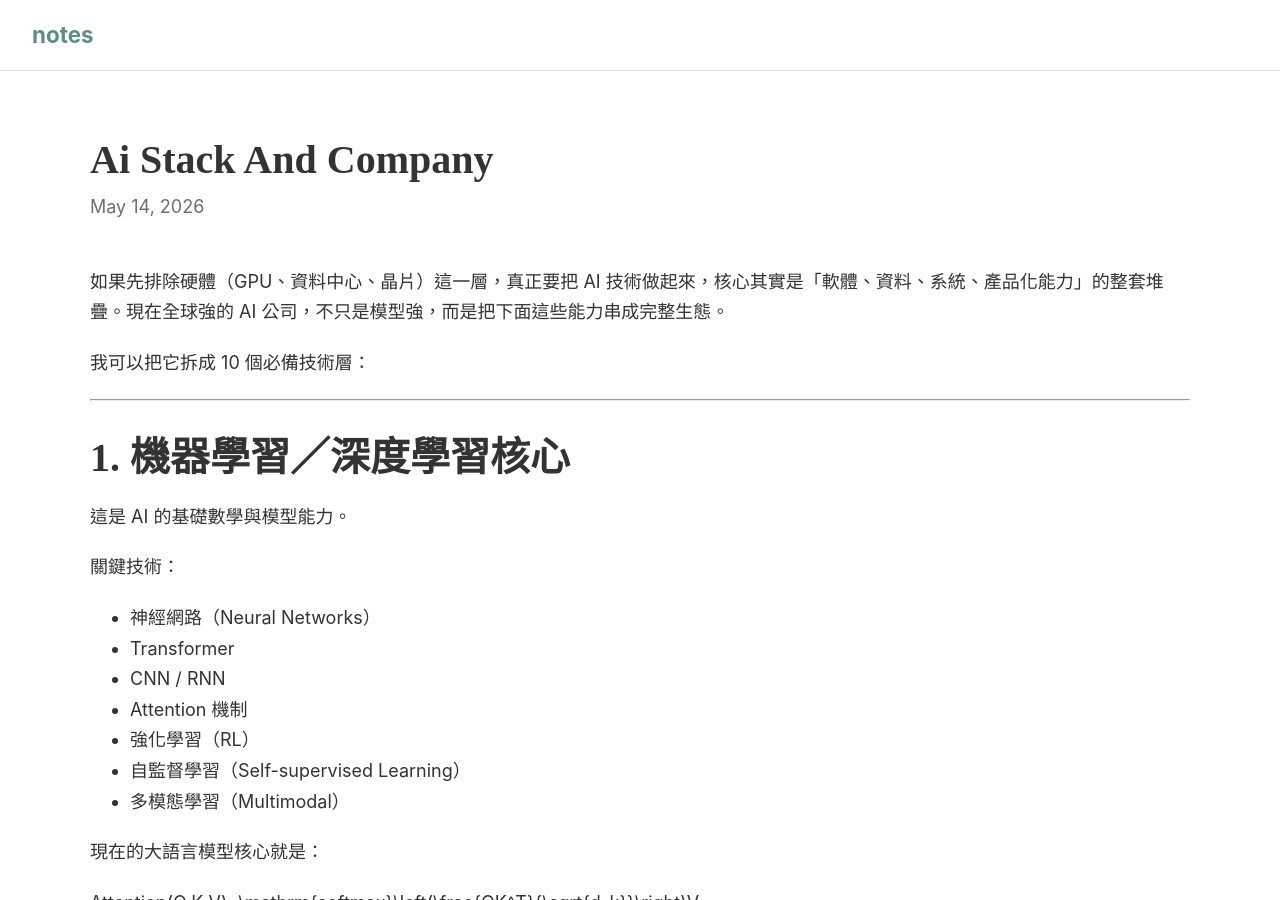
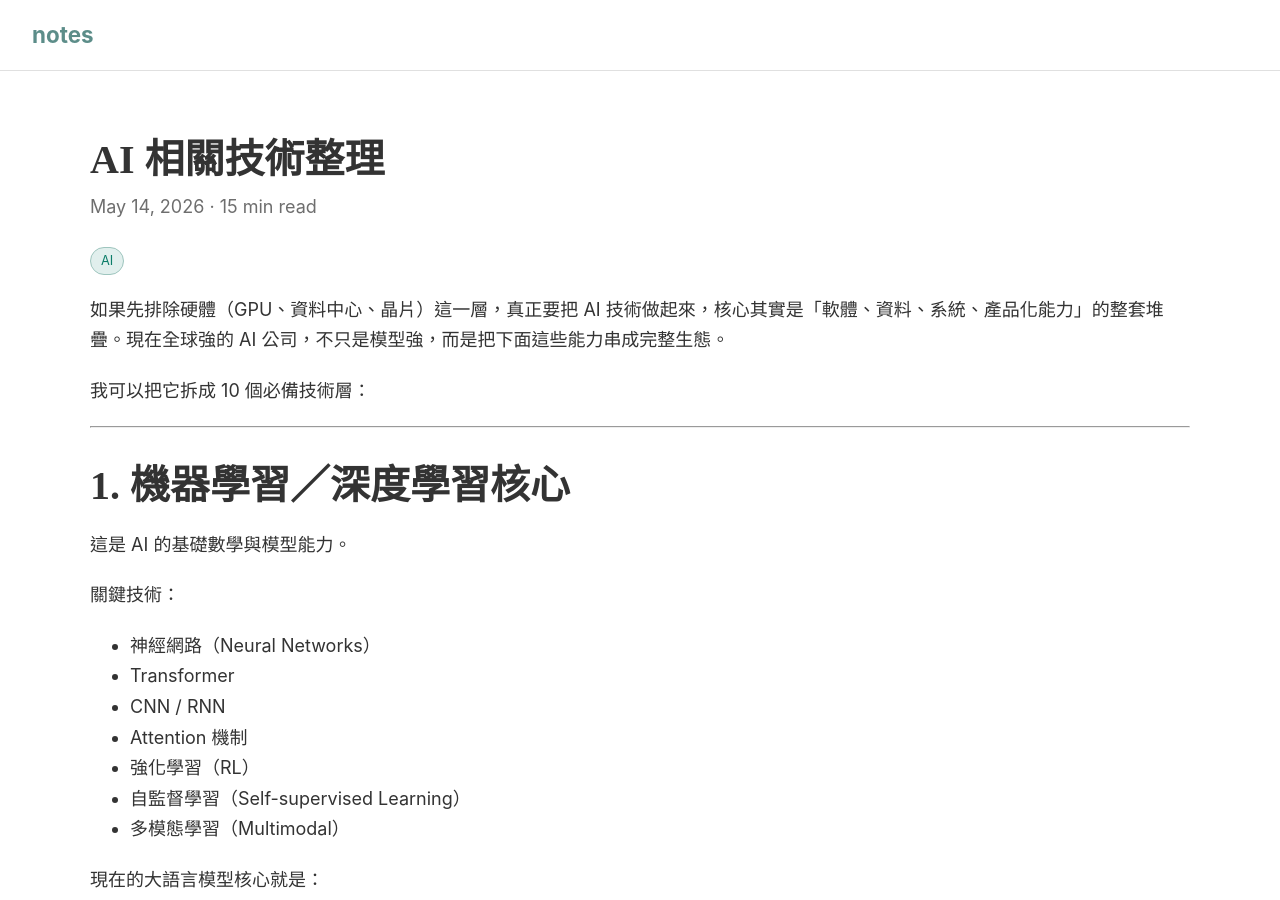
Before and after one commit to linjose/notes, a Jekyll site: the page built from _posts/2026-05-14-AI-Stack-and-Company.md, in a window 1280 px wide and 900 px high. Built offline with Jekyll 4.4.1, drawn with Linux system fonts in a browser that asks for light colours; our own code applies the rules of GitHub Pages for plain Markdown files.

Commit message:
Update 2026-05-14-AI-Stack-and-Company.md

```diff
--- a/_posts/2026-05-14-AI-Stack-and-Company.md
+++ b/_posts/2026-05-14-AI-Stack-and-Company.md
@@ -1,3 +1,13 @@
+---
+layout: post
+title: AI 相關技術整理
+date: 2026-05-14
+reading_time: 15 min read
+tags: [AI]
+excerpt:
+---
+
+
 如果先排除硬體（GPU、資料中心、晶片）這一層，真正要把 AI 技術做起來，核心其實是「軟體、資料、系統、產品化能力」的整套堆疊。現在全球強的 AI 公司，不只是模型強，而是把下面這些能力串成完整生態。
 
 我可以把它拆成 10 個必備技術層：
```
